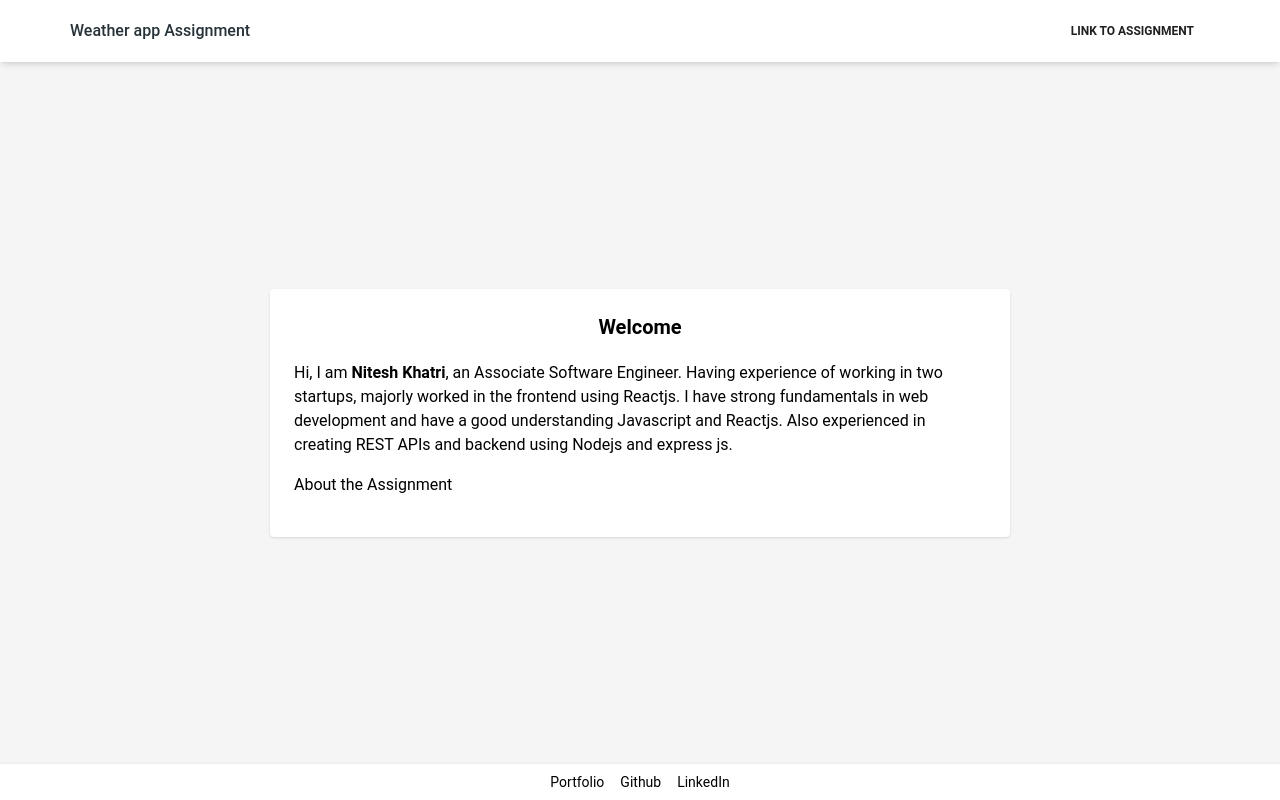
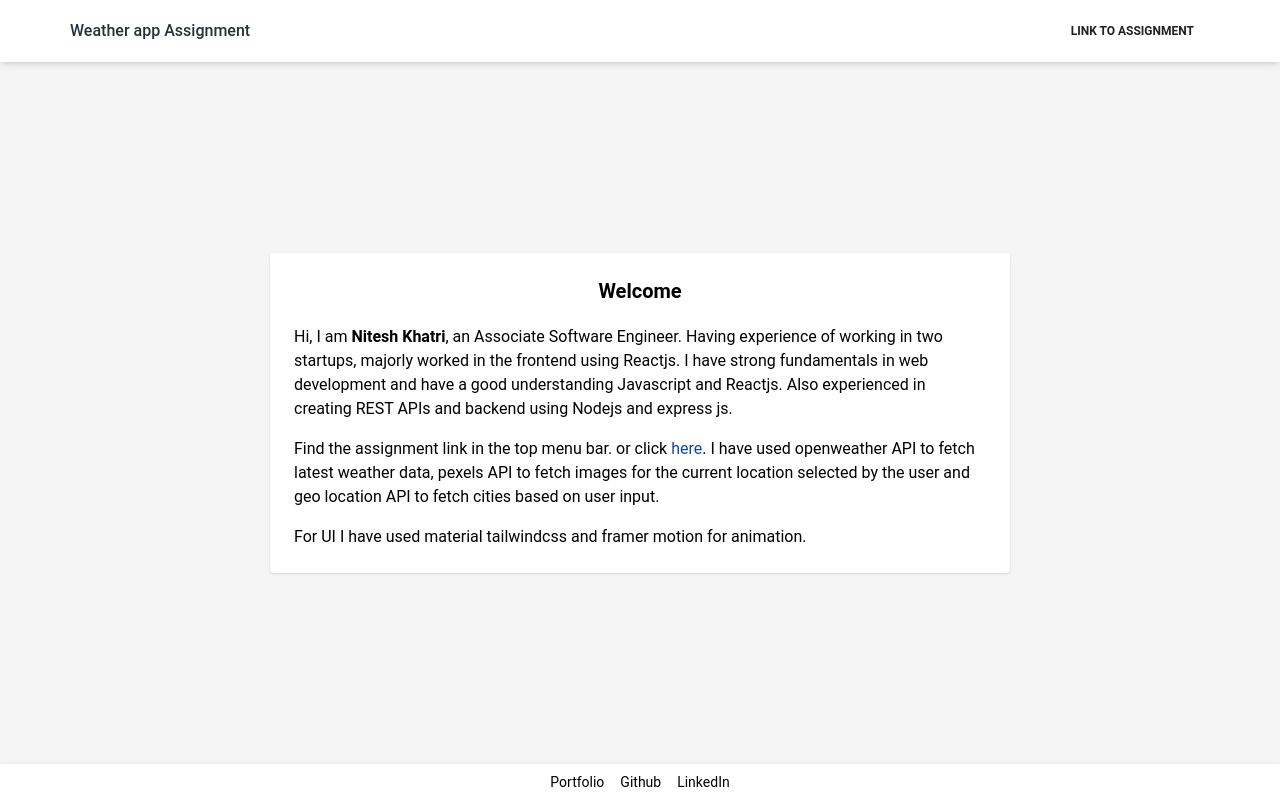
Before and after one commit to gokunik/weatherApp, a React (Vite) app: page / in a window 1280 px wide. Built offline with nearby package versions, Linux system fonts and the light colour scheme; no server answers.

Commit message:
updated description

```diff
--- a/src/pages/home/components/Welcome.tsx
+++ b/src/pages/home/components/Welcome.tsx
@@ -1,5 +1,6 @@
 import { motion } from "framer-motion";
 import styles from "./style.module.css";
+import { Link } from "react-router-dom";
 
 export const Welcome: React.FC = () => {
   return (
@@ -23,7 +24,19 @@ export const Welcome: React.FC = () => {
             Reactjs. Also experienced in creating REST APIs and backend using
             Nodejs and express js.
           </p>
-          <p className="mb-4 font-lato">About the Assignment</p>
+          <p className="mb-4 font-lato">
+            Find the assignment link in the top menu bar. or click{" "}
+            <Link className="text-blue-900" to="/weatherApp">
+              here
+            </Link>
+            . I have used openweather API to fetch latest weather data, pexels
+            API to fetch images for the current location selected by the user
+            and geo location API to fetch cities based on user input.
+          </p>
+          <p>
+            For UI I have used material tailwindcss and framer motion for
+            animation.
+          </p>
         </div>
       </motion.div>
     </section>
```
